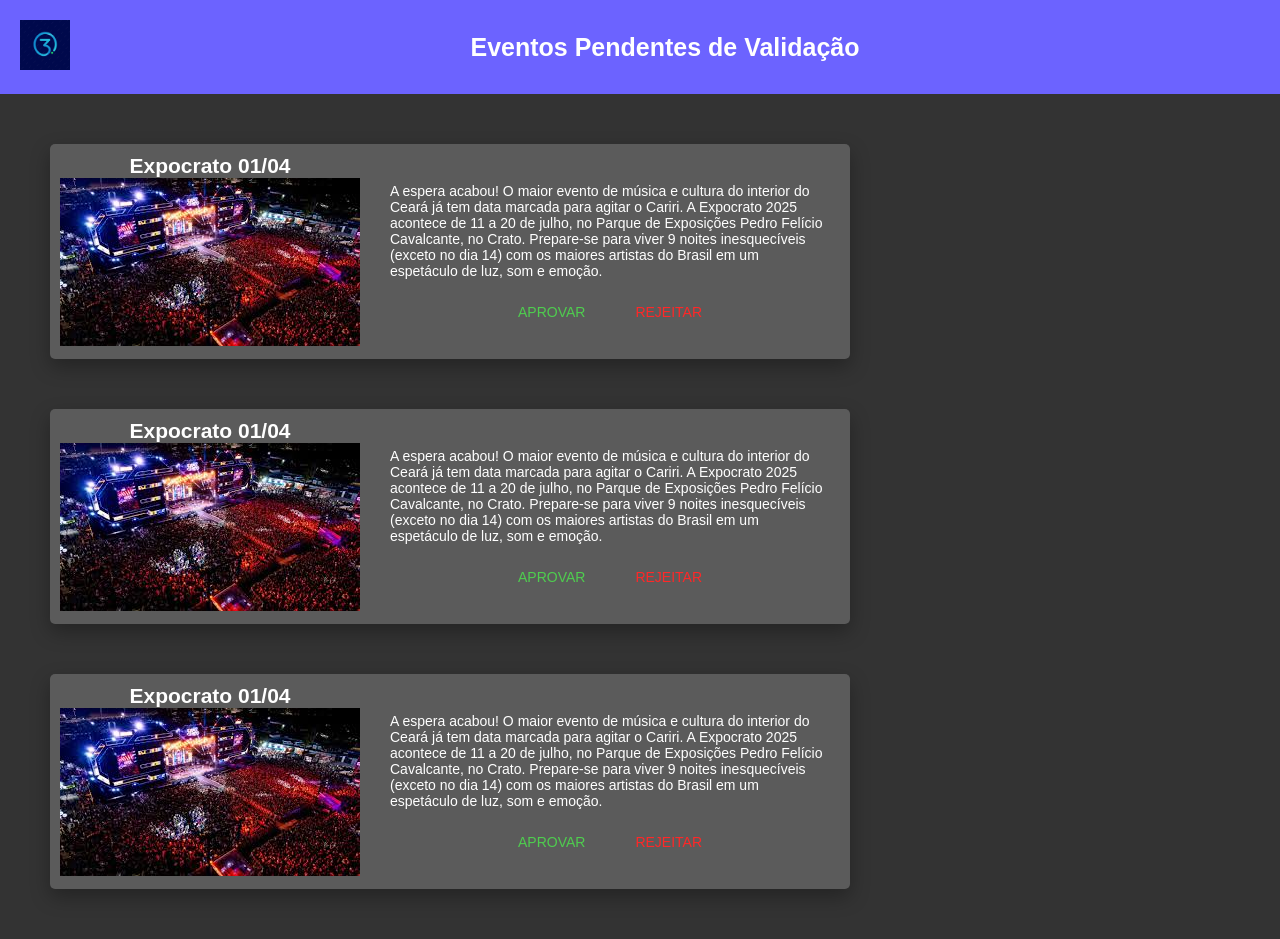
After one commit to ChristianAcacio/Gerenciamento-de-eventos, a PHP site: the page made by validação.html in a window 1280 px wide. The commit adds this page. Run offline with PHP 8.4, Linux system fonts and the light colour scheme.

Commit message:
pagina de validação adicionada

```diff
--- a/code.js
+++ b/code.js
@@ -17,3 +17,13 @@ setInterval(() => {
   document.querySelector('.slides-box').offsetHeight;
   document.querySelector('.slides-box').style.animation = null;
 }, 10000);
+
+
+//ABRIR E FECHAR MENUS
+function mostrar_menu() {
+  document.getElementById("menu").style.display = "flex";
+}
+
+function fechar_menu() {
+  document.getElementById("menu").style.display = "none";
+}
--- a/style.css
+++ b/style.css
@@ -16,6 +16,11 @@ body.login {
     display: flex;
     justify-content: center;
     align-items: center;
+}
+
+.logo_img{
+    width: 50px;
+    height: 50px;
 }
 
 .background-login {
@@ -114,6 +119,32 @@ body.login {
 .cadastro{
     padding-top: 20px;
 }
+
+.menu{
+    display: none;
+    position: fixed;
+    top: 0;
+    left: 0;
+    width: 100%;
+    height: 100%;
+    background-color: rgba(0, 0, 0, 0.5);
+    justify-content: center;
+    align-items: center;
+    z-index: 1000;
+}
+
+
+.menu-content {
+    background: white;
+    padding: 2rem;
+    border-radius: 12px;
+    text-align: center;
+    box-shadow: 0 0 10px rgba(0, 0, 0, 0.3);
+}
+
+
+
+
 
 
 
@@ -241,6 +272,15 @@ body.principal{
     background-color: #333;
 }
 
+.logo{
+    cursor: pointer;
+    transition: 0.5s ease;
+}
+
+.logo :hover{
+    transform: scale(1.05);
+}
+
 header{
     background-color: #6c63ff;
     display: flex;
@@ -307,6 +347,7 @@ header input:focus {
     position: absolute;
     left: 50%;
     transform: translateX(-50%);
+    cursor: pointer;
 }
 
 
@@ -367,6 +408,7 @@ header input:focus {
 .organizar-datas{
     display: flex;
     justify-content: space-evenly;
+    align-items: center;
     margin: 100px;
 }
 
@@ -459,6 +501,69 @@ header input:focus {
 
 
 
+/* ESTILIZAÇÃO PARA A PÁGINA Princiapal*/
+
+.header_validação{
+    display: flex;
+    justify-content: space-between;
+    align-items: center;
+}
+
+.validação_titulo{
+    color: white;
+    font-size: 25px;
+}
+
+.background_validação{
+    background-color: rgba(255, 255, 255, 0.2);
+    backdrop-filter: blur(15px);
+    padding: 10px;
+    border-radius: 5px;
+    box-shadow: 0 8px 20px rgba(0, 0, 0, 0.3);
+    gap: 20px;
+    color: white;
+    font-size: 14px;
+    width: 800px;
+    display: flex;
+    align-items: center;
+    margin: 50px;
+}
+
+.validação_imagem{
+    display: flex;
+    flex-direction: column;
+    justify-content: center;
+    align-items: center;
+}
+
+.validação_texto{
+    padding: 10px;
+}
+
+.opções{
+    display: flex;
+    align-items: center;
+    justify-content: center;
+    gap: 50px;
+    margin-top: 25px;
+    cursor: pointer;
+}
+
+.aprovar{
+    color: rgb(79, 206, 79);
+}
+
+.rejeitar{
+    color: rgb(255, 40, 40);
+}
+
+
+
+
+
+
+
+
 
 
 
--- /dev/null
+++ b/validação.html
@@ -0,0 +1,133 @@
+<!DOCTYPE html>
+<html lang="en">
+<head>
+    <meta charset="UTF-8">
+    <meta name="viewport" content="width=device-width, initial-scale=1.0">
+    <title>INDEX</title>
+    <link rel="stylesheet" href="style.css">
+    <script async src="code.js"></script>
+</head>
+<body class="principal">
+
+    <header class="header_validação">
+
+        <picture class="logo">
+            <img class="logo_img" src="img/Logo.jpeg" alt="LOGO DO SITE">
+        </picture>
+
+        <h1 class="validação_titulo">
+            Eventos Pendentes de Validação
+        </h1>
+
+        <div>
+
+        </div>
+
+    </header>
+
+
+
+
+
+    <main>
+        <div>
+
+            <div class="background_validação">
+
+                <div class="validação_imagem">
+                    <h2>Expocrato 01/04</h2>
+                    <picture>
+                        <img src="img/Expocrato_miniatura.jpeg" alt="IMAGEM DO EVENTO">
+                    </picture>
+                </div>
+
+                <div class="validação_texto">
+                    <p>
+                        A espera acabou! O maior evento de música e cultura do interior do Ceará já tem data marcada
+                        para agitar o Cariri. A Expocrato 2025 acontece de 11 a 20 de julho, no Parque de Exposições
+                        Pedro Felício Cavalcante, no Crato. Prepare-se para viver 9 noites inesquecíveis (exceto no dia 14)
+                        com os maiores artistas do Brasil em um espetáculo de luz, som e emoção.
+                    </p>
+
+                    <div class="opções">
+
+                        <span class="aprovar">APROVAR</span>
+
+                        <span class="rejeitar">REJEITAR</span>
+
+                    </div>
+                </div>
+            </div>
+
+            <div class="background_validação">
+
+                <div class="validação_imagem">
+                    <h2>Expocrato 01/04</h2>
+                    <picture>
+                        <img src="img/Expocrato_miniatura.jpeg" alt="IMAGEM DO EVENTO">
+                    </picture>
+                </div>
+
+                <div class="validação_texto">
+                    <p>
+                        A espera acabou! O maior evento de música e cultura do interior do Ceará já tem data marcada
+                        para agitar o Cariri. A Expocrato 2025 acontece de 11 a 20 de julho, no Parque de Exposições
+                        Pedro Felício Cavalcante, no Crato. Prepare-se para viver 9 noites inesquecíveis (exceto no dia 14)
+                        com os maiores artistas do Brasil em um espetáculo de luz, som e emoção.
+                    </p>
+
+                    <div class="opções">
+
+                        <span class="aprovar">APROVAR</span>
+
+                        <span class="rejeitar">REJEITAR</span>
+
+                    </div>
+                </div>
+            </div>
+
+            <div class="background_validação">
+
+                <div class="validação_imagem">
+                    <h2>Expocrato 01/04</h2>
+                    <picture>
+                        <img src="img/Expocrato_miniatura.jpeg" alt="IMAGEM DO EVENTO">
+                    </picture>
+                </div>
+
+                <div class="validação_texto">
+                    <p>
+                        A espera acabou! O maior evento de música e cultura do interior do Ceará já tem data marcada
+                        para agitar o Cariri. A Expocrato 2025 acontece de 11 a 20 de julho, no Parque de Exposições
+                        Pedro Felício Cavalcante, no Crato. Prepare-se para viver 9 noites inesquecíveis (exceto no dia 14)
+                        com os maiores artistas do Brasil em um espetáculo de luz, som e emoção.
+                    </p>
+
+                    <div class="opções">
+
+                        <span class="aprovar">APROVAR</span>
+
+                        <span class="rejeitar">REJEITAR</span>
+
+                    </div>
+                </div>
+            </div>
+
+        </div>
+
+    </main>
+
+
+
+
+
+
+
+
+
+
+
+
+
+</body>
+</html>
```
Also changed, not shown: index.html (+12 -5 lines), img/Logo.jpeg (added).
